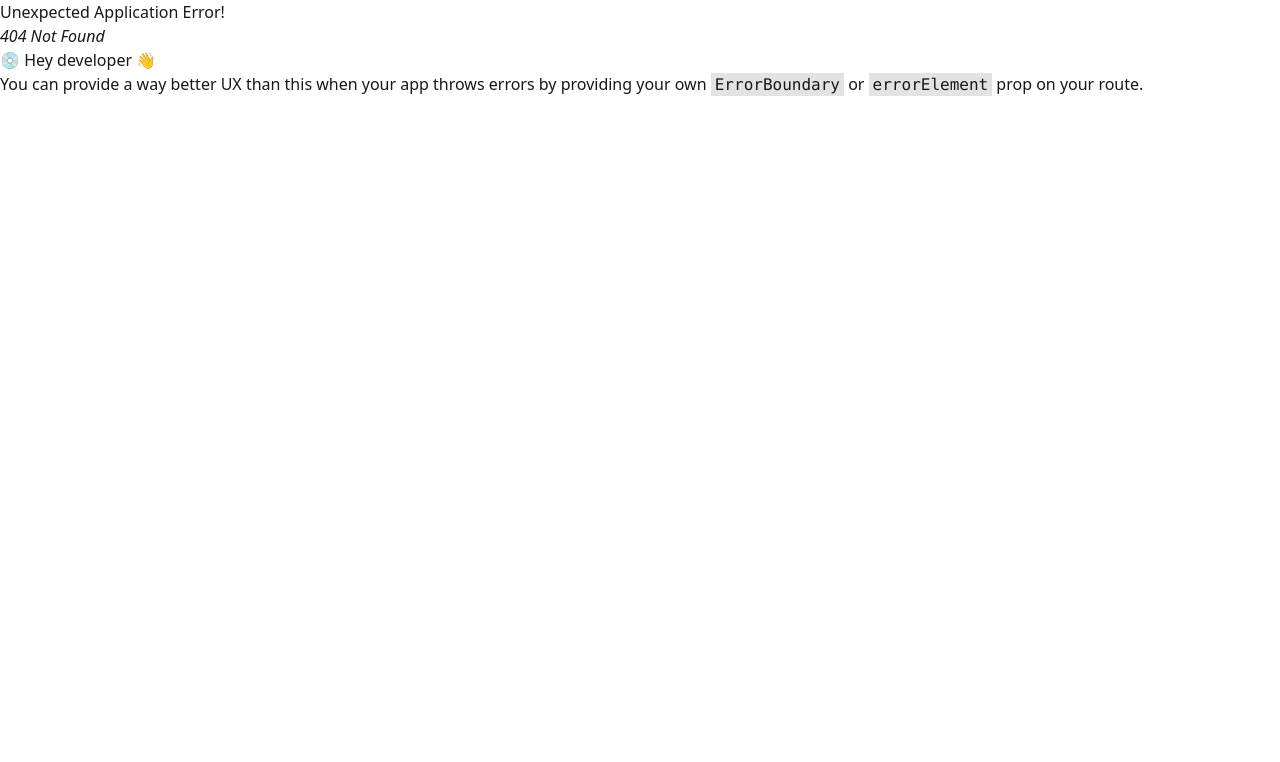
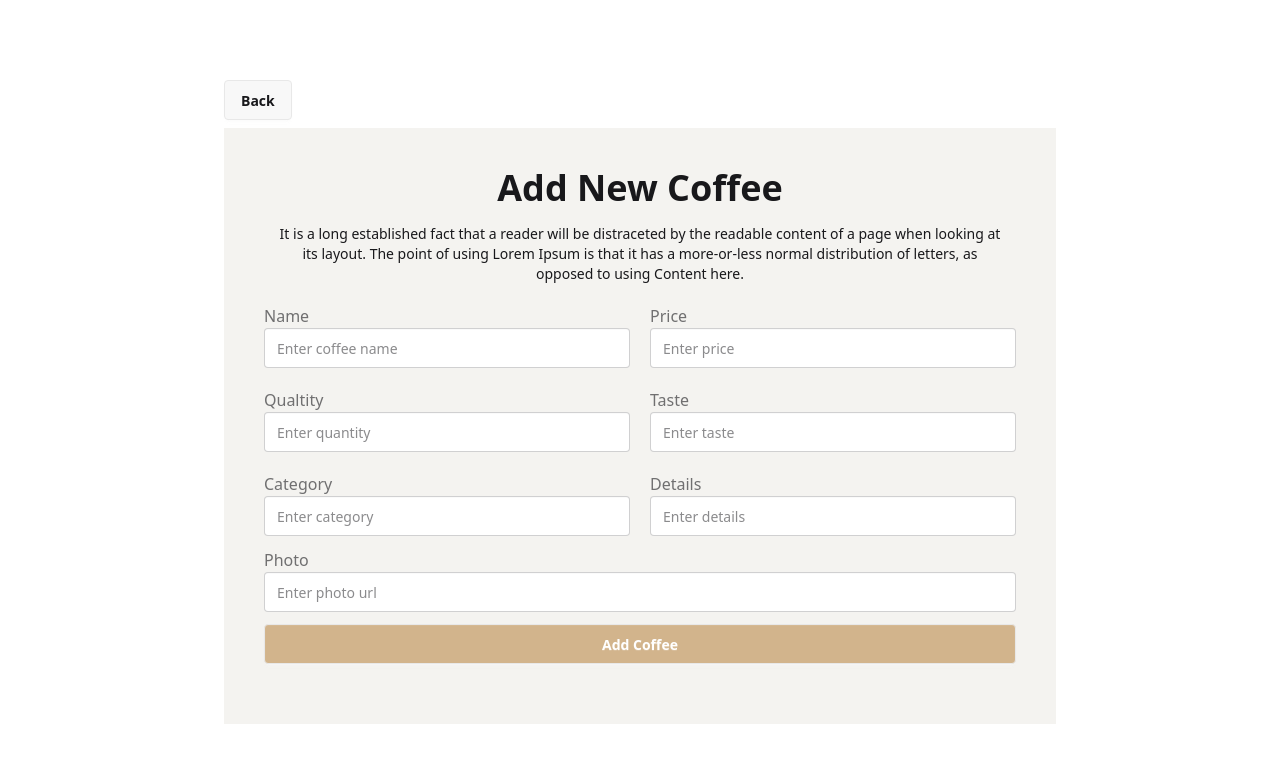
Before and after one commit to shazzed-76/Coffee-store-client-with-auth, a React (Vite) app: page /add-coffee in a window 1280 px wide. Before the commit this address had no page. Shown: the top 762 px of the page. Built offline with nearby package versions, Linux system fonts and the light colour scheme; no server answers.

Commit message:
add coffee form and coffee container completed

```diff
--- a/package.json
+++ b/package.json
@@ -14,6 +14,7 @@
     "daisyui": "^5.0.35",
     "react": "^19.1.0",
     "react-dom": "^19.1.0",
+    "react-icons": "^5.5.0",
     "react-router": "^7.6.0",
     "sweetalert2": "^11.21.1",
     "tailwindcss": "^4.1.7"
--- /dev/null
+++ b/src/Components/AddCoffee.jsx
@@ -0,0 +1,126 @@
+import React from "react";
+import { useNavigate } from "react-router";
+import Swal from "sweetalert2";
+
+const AddCoffee = () => {
+    const navigate = useNavigate();
+
+    const hangleAddNewCoffee = e => {
+        e.preventDefault();
+        const form = e.target;
+        const formData = new FormData(form);
+        const coffeeData = Object.fromEntries(formData.entries())
+
+
+        // send coffee data in the database
+        fetch("http://localhost:3000/coffees", {
+            method: 'POST',
+            headers: {
+                'content-type': 'application/json'
+            },
+            body: JSON.stringify(coffeeData)
+        })
+        .then(res => res.json())
+        .then(data => {
+            if(data.insertedId){
+                Swal.fire({
+                  position: "center",
+                  icon: "success",
+                  title: "Coffee added successfully",
+                  showConfirmButton: false,
+                  timer: 1500,
+                });
+
+                form.reset()
+            }
+        });
+
+
+    }
+  return (
+    <section className="max-w-7xl mx-auto px-56 py-20">
+        <button className="btn mb-2" onClick={() => navigate(-1)}>Back</button>
+      <div className="bg-[#f4f3f0] p-10">
+        <h1 className="text-4xl lg:5xl font-semibold text-center mb-4">
+          Add New Coffee
+        </h1>
+        <p className="text-sm font-normal text-center px-3">
+          It is a long established fact that a reader will be distraceted by the
+          readable content of a page when looking at its layout. The point of
+          using Lorem Ipsum is that it has a more-or-less normal distribution of
+          letters, as opposed to using Content here.
+        </p>
+        <form onSubmit={hangleAddNewCoffee} className="py-5">
+          <div className="grid grid-cols-1 md:grid-cols-2 gap-5">
+            <fieldset className="">
+              <label className="label">Name</label>
+              <input
+                type="text"
+                className="input w-full"
+                name="coffeeName"
+                placeholder="Enter coffee name"
+              />
+            </fieldset>
+            <fieldset className="">
+              <label className="label">Price</label>
+              <input
+                type="text"
+                className="input w-full"
+                name="price"
+                placeholder="Enter price"
+              />
+            </fieldset>
+            <fieldset className="">
+              <label className="label">Qualtity</label>
+              <input
+                type="text"
+                className="input w-full"
+                name="quantity"
+                placeholder="Enter quantity"
+              />
+            </fieldset>
+            <fieldset className="">
+              <label className="label">Taste</label>
+              <input
+                type="text"
+                className="input w-full"
+                name="taste"
+                placeholder="Enter taste"
+              />
+            </fieldset>
+            <fieldset className="">
+              <label className="label">Category</label>
+              <input
+                type="text"
+                className="input w-full"
+                name="category"
+                placeholder="Enter category"
+              />
+            </fieldset>
+            <fieldset className="">
+              <label className="label">Details</label>
+              <input
+                type="text"
+                className="input w-full"
+                name="datails"
+                placeholder="Enter details"
+              />
+            </fieldset>
+          </div>
+          <fieldset className="mt-3">
+            <label className="label">Photo</label>
+            <input
+              type="text"
+              className="input w-full"
+              name="photoUrl"
+              placeholder="Enter photo url"
+            />
+          </fieldset>
+          <button type="submit" className="btn w-full bg-[#d2b48c] text-white mt-3">Add Coffee</button>
+        </form>
+      </div>
+    </section>
+  );
+};
+
+export default AddCoffee;
--- /dev/null
+++ b/src/Components/CoffeeCard.jsx
@@ -0,0 +1,30 @@
+import React from 'react';
+import { IoEyeOutline } from "react-icons/io5";
+import { MdDelete, MdEdit } from "react-icons/md";
+
+const CoffeeCard = ({coffee}) => {
+    return (
+      <div className="flex items-center justify-between bg-[#f4f5f1] p-5 rounded-md">
+        {/* coffee img */}
+        <div className="w-40 h-52 p-2 bg-transparent flex justify-center">
+          <img className="object-contain" src={coffee.photoUrl} alt="" />
+        </div>
+        {/* text content */}
+        <div></div>
+        {/* action btn */}
+        <div className="join join-vertical space-y-5 *:rounded">
+          <button className="btn join-item">
+            <IoEyeOutline size={20} />
+          </button>
+          <button className="btn join-item">
+            <MdEdit size={20} />
+          </button>
+          <button className="btn join-item">
+            <MdDelete size={20} />
+          </button>
+        </div>
+      </div>
+    );
+};
+
+export default CoffeeCard;
--- /dev/null
+++ b/src/Components/CoffeesContainer.jsx
@@ -0,0 +1,28 @@
+import React, { use, useState } from 'react';
+import { Link } from 'react-router';
+import SingleCoffee from './SingleCoffee';
+import CoffeeCard from './CoffeeCard';
+
+
+const promise = fetch("http://localhost:3000/coffees").then((res) =>
+  res.json()
+);
+const CoffeesContainer = () => {
+    const initialData = use(promise);
+    const [coffees, setCoffees] = useState(initialData);
+    return (
+      <section className="max-w-7xl mx-auto  px-5 md:px-10 py-20 text-center">
+        <h1 className="text-4xl lg:5xl font-semibold text-center mb-4">
+          Our Popular Products
+        </h1>
+        <Link to="/add-coffee" className="btn">
+          Add Coffee
+        </Link>
+        <div className="grid grid-cols-1 md:grid-cols-2 gap-5 mt-5">
+          {coffees.map((coffee) => <CoffeeCard key={coffee?._id} coffee={coffee} />)}
+        </div>
+      </section>
+    );
+};
+
+export default CoffeesContainer;
--- a/src/Components/Header.jsx
+++ b/src/Components/Header.jsx
@@ -3,7 +3,6 @@ import React from 'react';
 const Header = () => {
     return (
        <nav>
-
        </nav>
     );
 };
--- /dev/null
+++ b/src/Components/Home.jsx
@@ -0,0 +1,13 @@
+import React from 'react';
+import CoffeesContainer from './CoffeesContainer';
+
+const Home = () => {
+    return (
+      <div >
+        home page
+        <CoffeesContainer />
+      </div>
+    );
+};
+
+export default Home;
--- a/src/Components/MainLayout.jsx
+++ b/src/Components/MainLayout.jsx
@@ -1,9 +1,12 @@
-import React from 'react';
+import { Outlet } from 'react-router';
 
 const MainLayout = () => {
     return (
         <>
-
+            <header></header>
+            <main>
+                <Outlet />
+            </main>
         </>
     );
 };
--- /dev/null
+++ b/src/Components/SingleCoffee.jsx
@@ -0,0 +1,11 @@
+import React from 'react';
+
+const SingleCoffee = () => {
+    return (
+        <div>
+            single coffee page
+        </div>
+    );
+};
+
+export default SingleCoffee;
--- /dev/null
+++ b/src/Components/UpdateCoffeeInfo.jsx
@@ -0,0 +1,11 @@
+import React from 'react';
+
+const UpdateCoffeeInfo = () => {
+    return (
+        <div>
+            update page
+        </div>
+    );
+};
+
+export default UpdateCoffeeInfo;
--- a/src/index.css
+++ b/src/index.css
@@ -0,0 +1,2 @@
+@import "tailwindcss";
+@plugin "daisyui";
--- a/src/main.jsx
+++ b/src/main.jsx
@@ -3,11 +3,37 @@ import { createRoot } from 'react-dom/client'
 import './index.css'
 import App from './App.jsx'
 import { createBrowserRouter, RouterProvider } from 'react-router';
+import MainLayout from './Components/MainLayout.jsx';
+import Home from './Components/Home.jsx';
+import SingleCoffee from './Components/SingleCoffee.jsx';
+import UpdateCoffeeInfo from './Components/UpdateCoffeeInfo.jsx';
+import AddCoffee from './Components/AddCoffee.jsx';
 
 const router = createBrowserRouter([
   {
     path: "/",
-    element: <div>Hello World</div>,
+    element: <MainLayout />,
+    children: [
+      {
+        index: true,
+        path: '/',
+        element: <Home />
+      },
+
+      {
+        path: 'add-coffee',
+        element: <AddCoffee />
+      },
+
+      {
+        path: 'single-coffee',
+        element: <SingleCoffee />
+      },
+      {
+        path: 'update-coffee-info',
+        element: <UpdateCoffeeInfo />
+      }
+    ]
   },
 ]);
 
```
Also changed, not shown: 1 other file (tests, documents, lock files or other folders).
